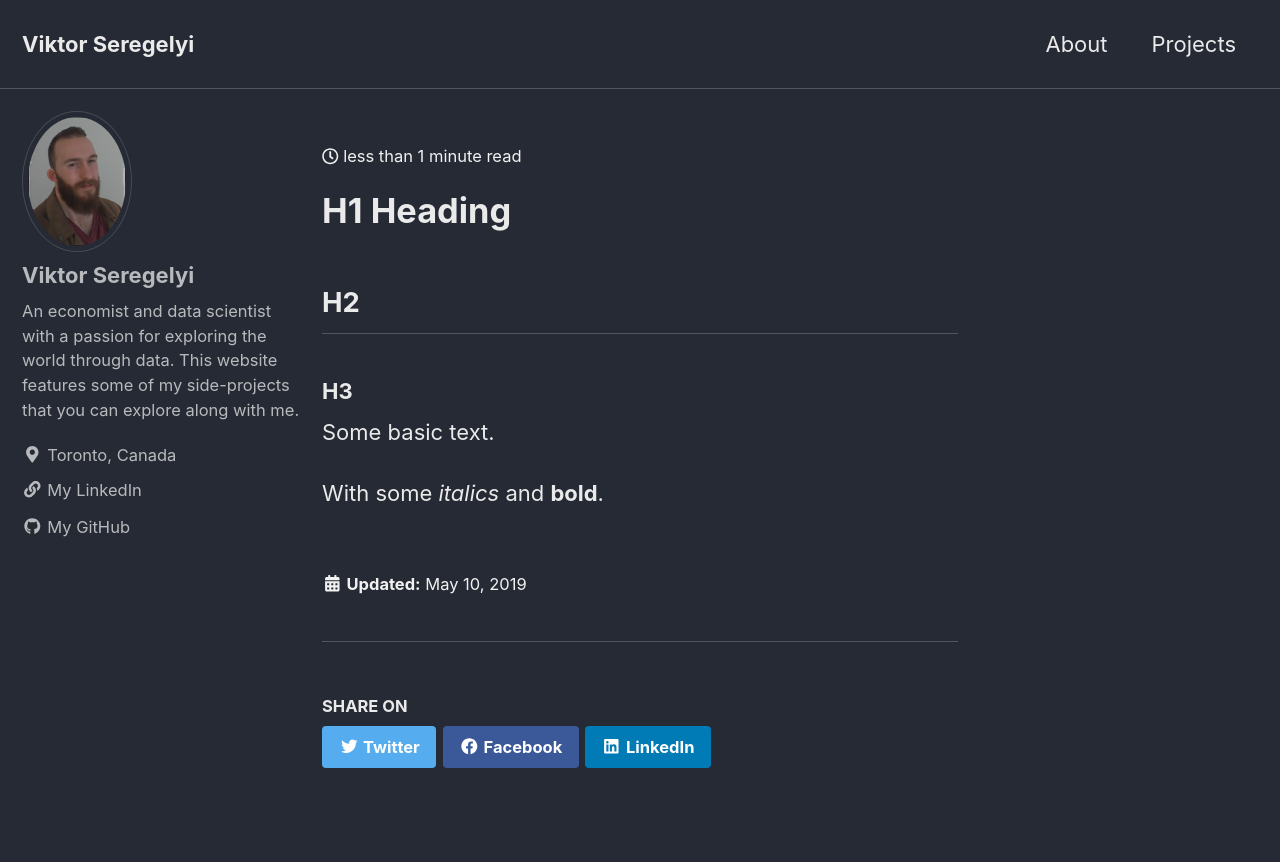
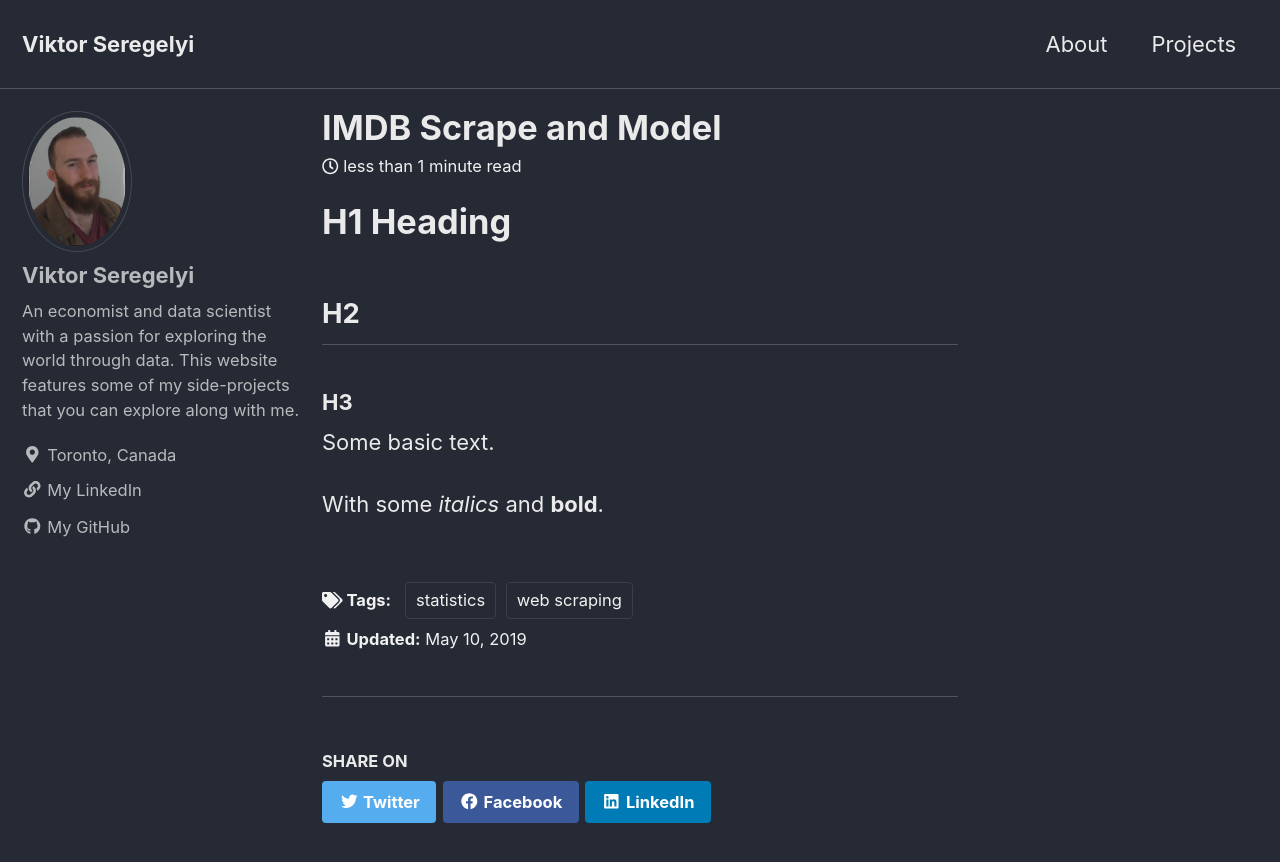
Before and after one commit to ViktorSeregelyi/ViktorSeregelyi.github.io, a Jekyll site: the page built from _posts/2019-05-10-imdb.md, in a window 1280 px wide and 900 px high. Shown: the top 862 px of the window. Built offline with Jekyll 4.4.1, drawn with Linux system fonts in a browser that asks for light colours; cached includes are drawn as plain includes; nearby versions of some CDN libraries.

Commit message:
Update 2019-05-10-imdb.md

```diff
--- a/_posts/2019-05-10-imdb.md
+++ b/_posts/2019-05-10-imdb.md
@@ -1,5 +1,5 @@
 ---
-title: "IMDB Scrape and Model
+title: "IMDB Scrape and Model"
 date: 2019-05-10
 tags: [statistics, web scraping]
 excerpt: "Analyzing IMDB's most popular movies of 2018"
```
